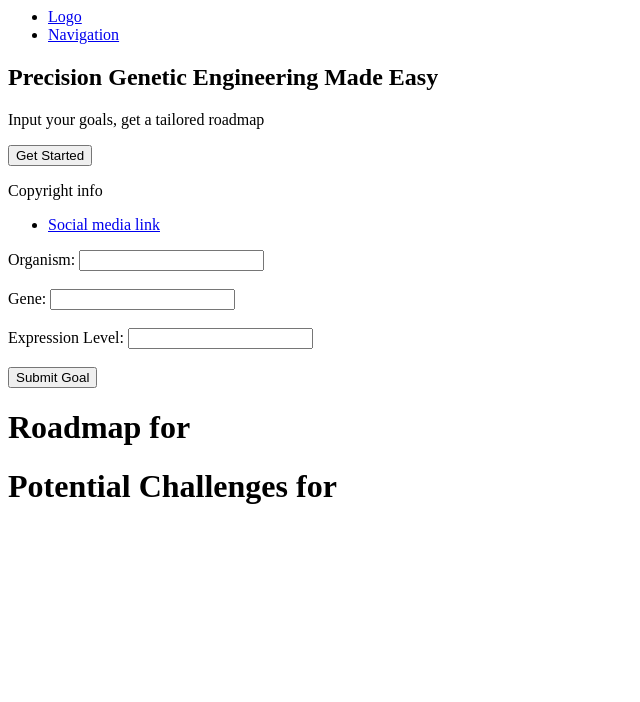
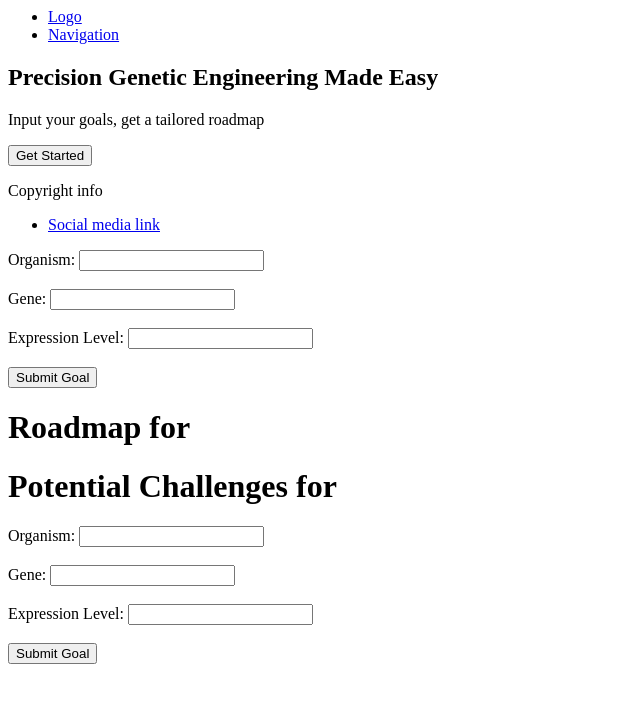
Before and after one commit to messiay/website-to-design-microorganisms, a plain HTML site: page index.html in a window 1280 px wide. Shown: the whole page, without its empty margins (0-640 px from the left). Drawn offline with Linux system fonts and the light colour scheme.

Commit message:
Update index.html

```diff
--- a/index.html
+++ b/index.html
@@ -49,3 +49,16 @@
  <!-- Challenges will be generated dynamically -->
  </ul>
 </div>
+<form id="goal-input-form">
+ <label for="organism">Organism:</label>
+ <input type="text" id="organism" name="organism"><br><br>
+ <label for="gene">Gene:</label>
+ <input type="text" id="gene" name="gene"><br><br>
+ <label for="expression-level">Expression Level:</label>
+ <input type="text" id="expression-level" name="expression-level"><br><br>
+ <button id="submit-goal">Submit Goal</button>
+</form>
+
+<div id="roadmap-container">
+ <!-- Roadmap will be generated here -->
+</div>
```
